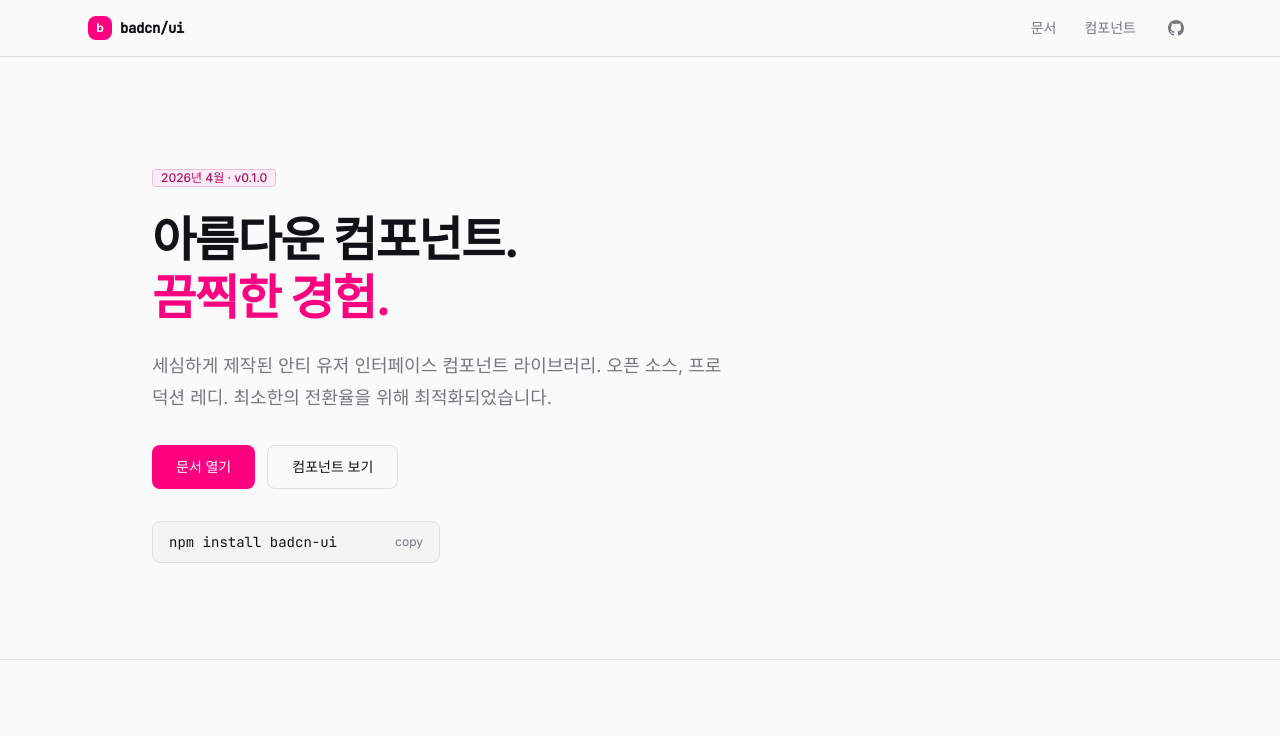
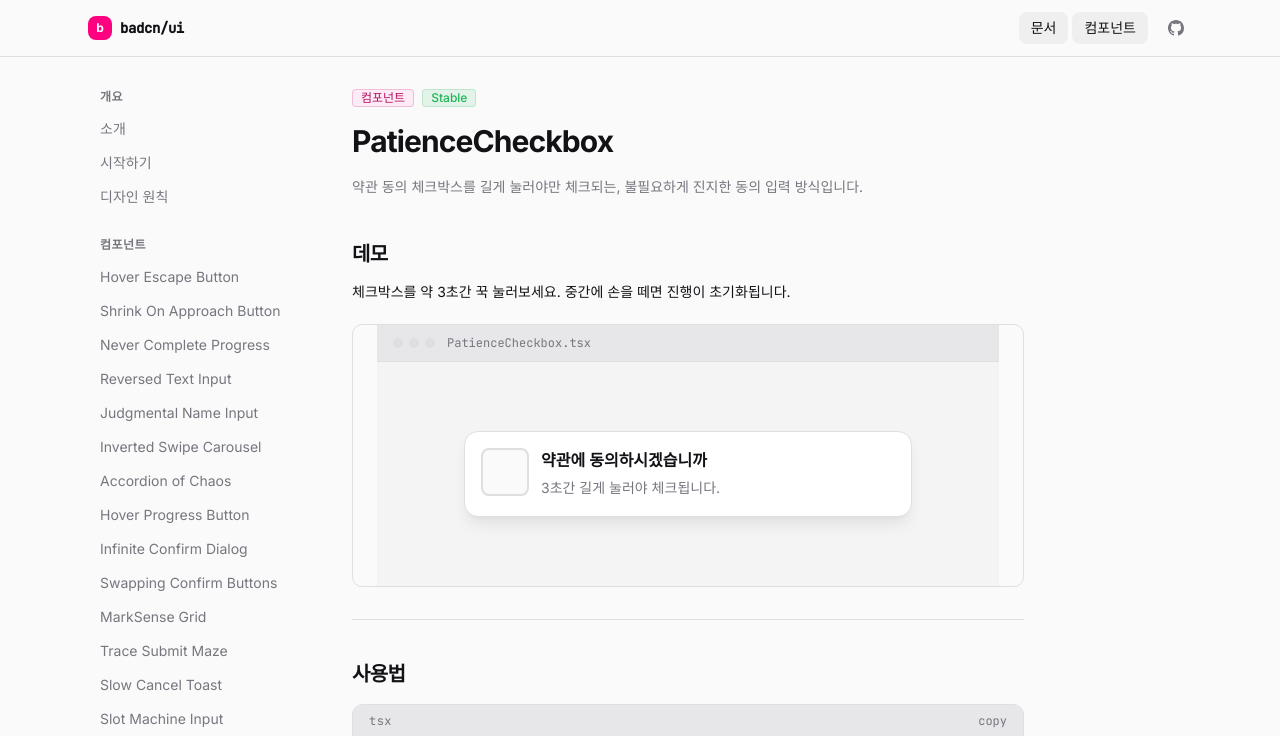
Before and after one commit to hyun907/2026_ttalkkakthon, a React (Vite) app: page /docs/components/patience-checkbox in a window 1280 px wide. Before the commit this address led to /. Shown: the top 736 px of the page. Built offline with nearby package versions, Linux system fonts and the light colour scheme.

Commit message:
Add patience checkbox interaction

```diff
--- a/src/App.tsx
+++ b/src/App.tsx
@@ -18,6 +18,7 @@ import { MarkSenseGridPage } from "@/pages/docs/components/MarkSenseGridPage";
 import { TraceSubmitMazePage } from "@/pages/docs/components/TraceSubmitMazePage";
 import { SlowCancelToastPage } from "@/pages/docs/components/SlowCancelToastPage";
 import { SlotMachineInputPage } from "@/pages/docs/components/SlotMachineInputPage";
+import { PatienceCheckboxPage } from "@/pages/docs/components/PatienceCheckboxPage";
 
 export default function App() {
   return (
@@ -95,6 +96,10 @@ export default function App() {
             path="/docs/components/slot-machine-input"
             element={<SlotMachineInputPage />}
           />
+          <Route
+            path="/docs/components/patience-checkbox"
+            element={<PatienceCheckboxPage />}
+          />
 
           {/* Future component pages can be added here:
               <Route path="/docs/components/spam-click-button" element={<SpamClickButtonPage />} />
--- a/src/components/docs/SidebarNav.tsx
+++ b/src/components/docs/SidebarNav.tsx
@@ -78,6 +78,10 @@ const NAV_GROUPS: NavGroup[] = [
         label: "Slot Machine Input",
         href: "/docs/components/slot-machine-input",
       },
+      {
+        label: "Patience Checkbox",
+        href: "/docs/components/patience-checkbox",
+      },
     ],
   },
 ];
--- /dev/null
+++ b/src/components/hostile-ui/PatienceCheckbox.tsx
@@ -0,0 +1,154 @@
+import { useEffect, useRef, useState, type PointerEvent as ReactPointerEvent } from "react";
+
+interface PatienceCheckboxProps {
+  compact?: boolean;
+  holdDuration?: number;
+}
+
+export function PatienceCheckbox({
+  compact = false,
+  holdDuration = 3000,
+}: PatienceCheckboxProps) {
+  const [progress, setProgress] = useState(0);
+  const [checked, setChecked] = useState(false);
+  const [isHolding, setIsHolding] = useState(false);
+
+  const rafRef = useRef<number | null>(null);
+  const startTimeRef = useRef<number | null>(null);
+
+  useEffect(() => {
+    return () => {
+      if (rafRef.current !== null) {
+        cancelAnimationFrame(rafRef.current);
+      }
+    };
+  }, []);
+
+  function resetProgress() {
+    if (rafRef.current !== null) {
+      cancelAnimationFrame(rafRef.current);
+      rafRef.current = null;
+    }
+    startTimeRef.current = null;
+    setProgress(0);
+    setIsHolding(false);
+  }
+
+  function tick(now: number) {
+    if (startTimeRef.current === null) {
+      startTimeRef.current = now;
+    }
+
+    const elapsed = now - startTimeRef.current;
+    const ratio = Math.min(elapsed / holdDuration, 1);
+
+    // Slow down the last 10% so the end feels more insulting.
+    const easedRatio = ratio < 0.9 ? ratio : 0.9 + (ratio - 0.9) * 0.3;
+    setProgress(Math.min(easedRatio, 1));
+
+    if (ratio >= 1) {
+      setChecked(true);
+      setIsHolding(false);
+      rafRef.current = null;
+      return;
+    }
+
+    rafRef.current = requestAnimationFrame(tick);
+  }
+
+  function handlePointerDown(e: ReactPointerEvent<HTMLButtonElement>) {
+    e.preventDefault();
+    if (checked) return;
+
+    setIsHolding(true);
+
+    if (rafRef.current !== null) {
+      cancelAnimationFrame(rafRef.current);
+    }
+
+    startTimeRef.current = null;
+    rafRef.current = requestAnimationFrame(tick);
+  }
+
+  function handlePointerUp() {
+    if (!checked) {
+      resetProgress();
+    }
+  }
+
+  function handlePointerLeave() {
+    if (isHolding && !checked) {
+      resetProgress();
+    }
+  }
+
+  return (
+    <div
+      className={[
+        "w-full max-w-md rounded-xl border border-border bg-card shadow-lg",
+        compact ? "p-3" : "p-4",
+      ].join(" ")}
+    >
+      <div className="flex items-start gap-3">
+        <button
+          type="button"
+          aria-pressed={checked}
+          onPointerDown={handlePointerDown}
+          onPointerUp={handlePointerUp}
+          onPointerCancel={handlePointerUp}
+          onPointerLeave={handlePointerLeave}
+          className={[
+            "relative shrink-0 rounded-md border-2 bg-background transition-colors",
+            checked ? "border-primary" : "border-border",
+            compact ? "h-11 w-11" : "h-12 w-12",
+          ].join(" ")}
+        >
+          <span
+            aria-hidden
+            className="absolute inset-[3px] rounded-[6px] bg-primary/10 transition-all"
+            style={{
+              clipPath: `polygon(0 ${100 - progress * 100}%, 100% ${100 - progress * 100}%, 100% 100%, 0 100%)`,
+              opacity: checked || progress > 0 ? 1 : 0,
+            }}
+          />
+          <svg
+            viewBox="0 0 24 24"
+            className="absolute inset-0 m-auto"
+            style={{
+              width: compact ? 22 : 24,
+              height: compact ? 22 : 24,
+            }}
+          >
+            <path
+              d="M5 12.5L10 17L19 7"
+              fill="none"
+              stroke="hsl(var(--primary))"
+              strokeWidth="3"
+              strokeLinecap="round"
+              strokeLinejoin="round"
+              pathLength="1"
+              strokeDasharray="1"
+              strokeDashoffset={checked ? 0 : 1 - progress}
+              style={{
+                transition: checked ? "stroke-dashoffset 180ms ease" : "none",
+              }}
+            />
+          </svg>
+        </button>
+
+        <div className="min-w-0">
+          <p className={["font-semibold text-foreground", compact ? "text-sm" : "text-base"].join(" ")}>
+            약관에 동의하시겠습니까
+          </p>
+          <p className={["mt-1 text-muted-foreground leading-relaxed", compact ? "text-[11px]" : "text-sm"].join(" ")}>
+            {checked
+              ? "동의가 확인되었습니다."
+              : isHolding
+                ? "누르는 동안 체크가 채워집니다."
+                : "3초간 길게 눌러야 체크됩니다."}
+          </p>
+        </div>
+      </div>
+    </div>
+  );
+}
--- a/src/pages/LandingPage.tsx
+++ b/src/pages/LandingPage.tsx
@@ -20,6 +20,7 @@ import { MarkSenseGrid } from "@/components/hostile-ui/MarkSenseGrid";
 import { TraceSubmitMaze } from "@/components/hostile-ui/TraceSubmitMaze";
 import { SlowCancelToast } from "@/components/hostile-ui/SlowCancelToast";
 import { SlotMachineInput } from "@/components/hostile-ui/SlotMachineInput";
+import { PatienceCheckbox } from "@/components/hostile-ui/PatienceCheckbox";
 
 // ── Component showcase cards ──────────────────────────────────────────────────
 
@@ -134,6 +135,14 @@ const SHOWCASE_COMPONENTS = [
       "나이 입력조차 슬롯머신처럼 처리됩니다. 원하는 숫자가 나오면 STOP을 정확히 눌러야 합니다.",
     demo: "live",
     href: "/docs/components/slot-machine-input",
+  },
+  {
+    name: "PatienceCheckbox",
+    status: "stable" as const,
+    description:
+      "가벼운 클릭은 동의로 간주하지 않습니다. 3초간 꾹 눌러 당신의 진정성을 증명하세요.",
+    demo: "live",
+    href: "/docs/components/patience-checkbox",
   },
 ];
 
@@ -478,6 +487,14 @@ function LivePreview({ name }: { name: string }) {
     );
   }
 
+  if (name === "PatienceCheckbox") {
+    return (
+      <div className="w-full px-1">
+        <PatienceCheckbox compact />
+      </div>
+    );
+  }
+
   return (
     <div className="w-full px-4 py-1">
       <AccordionOfChaos
--- /dev/null
+++ b/src/pages/docs/components/PatienceCheckboxPage.tsx
@@ -0,0 +1,75 @@
+import { DocsLayout } from "@/components/docs/DocsLayout";
+import { DemoFrame } from "@/components/docs/DemoFrame";
+import { CodeBlock } from "@/components/ui/CodeBlock";
+import { Badge } from "@/components/ui/Badge";
+import { PatienceCheckbox } from "@/components/hostile-ui/PatienceCheckbox";
+import {
+  DocCallout,
+  DocDivider,
+  DocHeading,
+  DocList,
+  DocParagraph,
+  DocSection,
+} from "../shared/DocElements";
+
+export function PatienceCheckboxPage() {
+  return (
+    <DocsLayout>
+      <div className="max-w-2xl">
+        <div className="mb-8">
+          <div className="flex items-center gap-2 mb-4">
+            <Badge variant="accent">컴포넌트</Badge>
+            <Badge variant="success">Stable</Badge>
+          </div>
+          <DocHeading level={1}>PatienceCheckbox</DocHeading>
+          <DocParagraph className="text-lg text-muted-foreground">
+            약관 동의 체크박스를 길게 눌러야만 체크되는, 불필요하게 진지한 동의 입력 방식입니다.
+          </DocParagraph>
+        </div>
+
+        <DocSection>
+          <DocHeading level={2}>데모</DocHeading>
+          <DocParagraph>
+            체크박스를 약 3초간 꾹 눌러보세요. 중간에 손을 떼면 진행이 초기화됩니다.
+          </DocParagraph>
+          <DemoFrame label="PatienceCheckbox.tsx" height="h-56" className="my-5 px-6">
+            <PatienceCheckbox />
+          </DemoFrame>
+        </DocSection>
+
+        <DocDivider />
+
+        <DocSection>
+          <DocHeading level={2}>사용법</DocHeading>
+          <CodeBlock
+            code={`import { PatienceCheckbox } from "badcn-ui"
+
+export function Example() {
+  return <PatienceCheckbox holdDuration={3000} />
+}`}
+            language="tsx"
+            className="my-4"
+          />
+        </DocSection>
+
+        <DocSection>
+          <DocHeading level={2}>동작 설명</DocHeading>
+          <DocList
+            items={[
+              "클릭은 무시되고, 길게 누르는 동안에만 진행이 차오릅니다.",
+              "테두리 진행은 마지막 10%에서 더 느려져 인내심을 추가로 시험합니다.",
+              "중간에 손을 떼거나 포인터가 벗어나면 진행이 0으로 초기화됩니다.",
+            ]}
+          />
+        </DocSection>
+
+        <DocSection>
+          <DocHeading level={2}>접근성</DocHeading>
+          <DocCallout variant="warning">
+            시간 의존적 장기 입력과 지속 압박을 요구하므로 일반적인 체크박스보다 훨씬 비관용적입니다.
+          </DocCallout>
+        </DocSection>
+      </div>
+    </DocsLayout>
+  );
+}
```
